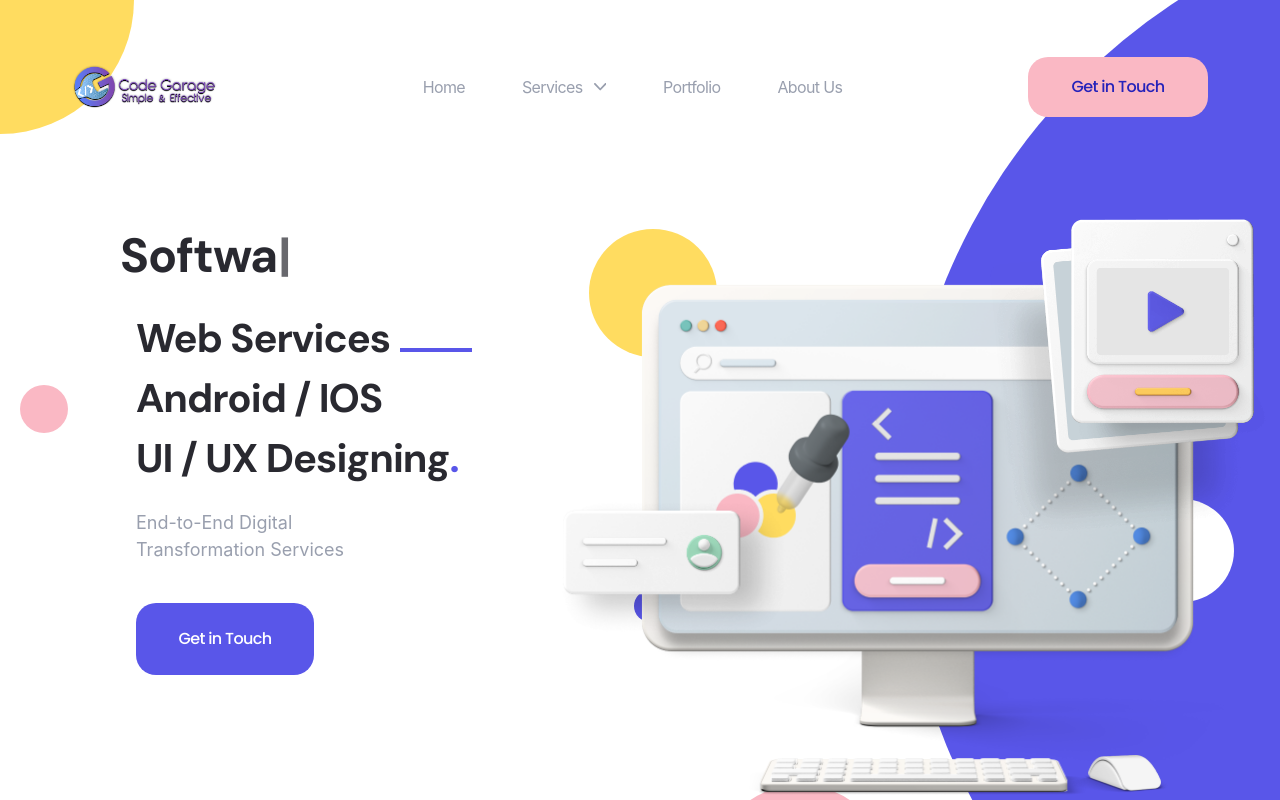
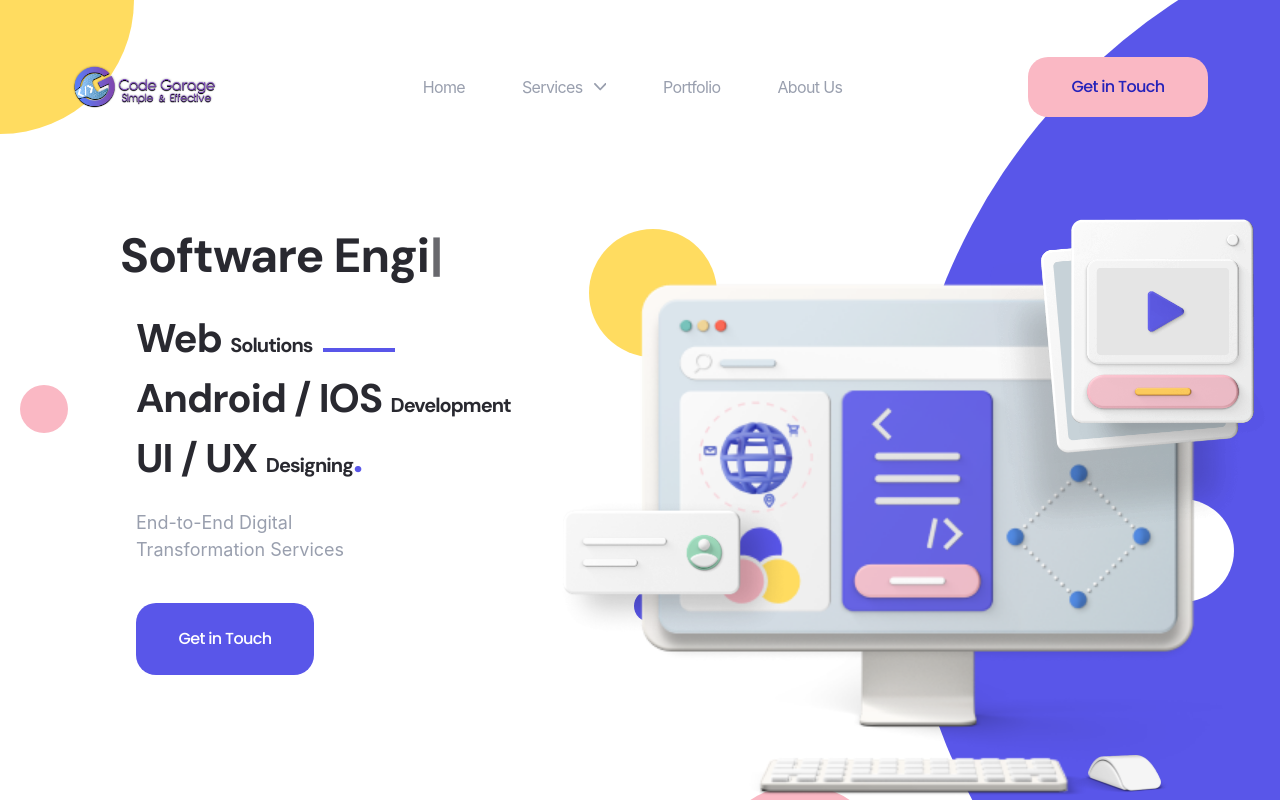
Before and after one commit to codeaffairs729/website_client, a Next.js app: page /main in a window 1280 px wide. Shown: the top 800 px of the page. Built offline with nearby package versions, Linux system fonts and the light colour scheme; no server answers; what react-google-recaptcha-v3 would draw is missing.

Commit message:
Updated UI.

```diff
--- a/pages/access.js
+++ b/pages/access.js
@@ -11,7 +11,7 @@ const Access = () => {
                 {/* <img className="access__pic connect__pic" src="images/connect.png" alt="" /> */}
                 <img className="access__pic sphere__pic sphere-floating" src="images/Sphere.png" alt="" />
                 <img className="access-azure-cloud sphere-floating" src="images/azure.png" alt="" />
-                <img className="access-heading" src="images/Cloud Services.png" alt="" />
+                <img className="access-heading" src="images/Cloud_Management.png" alt="" />
                 {/* <h2 className="access-heading" >Cloud Services</h2> */}
                 {/* <img className="access__pic" src="images/connect.svg" alt="" /> */}
               </div>
--- a/pages/index.js
+++ b/pages/index.js
@@ -32,16 +32,16 @@ export default function Home() {
           <img className="whatsapp-btn" src="images/WhatsApp.png" alt="" />
         </a>
         <Main />
+        <Package />
         {/* <Features /> */}
         <Work />
         <Layouts />
         <Access />
         <Design />
         <Teams />
-        <Package />
 
-        {/* <Like />
-        <Plan />
+        <Like />
+        {/* <Plan />
         <Speed />
         <Demo />
         <Details />
--- a/pages/main.js
+++ b/pages/main.js
@@ -15,7 +15,7 @@ const Main = () => {
                                 {/* 'Development', 'Software Engineering', 'Designing', 'App Monitoring', 'Web Solutions', 'Mobile Solutions', 'CRM Solutions', 'CMS Solutions', 'Cloud Services', 'Tech Consulting' */}
                                     <Typewriter
                                         options={{
-                                            strings: ['Development', 'Software Engineering', 'Designing', 'App Monitoring', 'CRM Solutions', 'CMS Solutions', 'Cloud Services', 'Tech Consulting'],
+                                            strings: ['Software Engineering', 'App Monitoring', 'CRM Solutions', 'CMS Solutions', 'App Deployment', 'Tech Consulting', 'Cloud Management'],
                                             autoStart: true,
                                             loop: true,
                                         }}
@@ -25,18 +25,18 @@ const Main = () => {
                             <span className="title__box">
                                 <span className="title__text ms-3" >
                                     <span className="title__line" >
-                                        Web Services
+                                        Web <span className='main-subheadings-span' >Solutions</span>
                                     </span>
+                                </span>
+                            </span>
+                            <span className="title__box main-android-title-box">
+                                <span className="title__text ms-3 main-android-title-text" >
+                                    Android / IOS <span className='main-subheadings-span' >Development</span>
                                 </span>
                             </span>
                             <span className="title__box">
                                 <span className="title__text ms-3" >
-                                    Android / IOS
-                                </span>
-                            </span>
-                            <span className="title__box">
-                                <span className="title__text ms-3" >
-                                    UI / UX Designing
+                                    UI / UX <span className='main-subheadings-span' >Designing</span>
                                     <span className="title__color">.</span>
                                 </span>
                             </span>
@@ -78,7 +78,7 @@ const Main = () => {
                             <img className="main__pic js-parallax" data-scale="1.5" data-orientation="up" src="img/main-pic-2.png" alt="" />
                         </div> */}
                         <div className="main__preview">
-                            <img className="main__pic" src="images/main-pic-3.png" alt="" />
+                            <img className="main__pic" src="images/desktop-asset.png" alt="" />
                         </div>
                     </div>
                     <div className="main__circles">
--- a/styles/globals.css
+++ b/styles/globals.css
@@ -589,7 +589,15 @@ a {
 }
 
 .main-subheadings-span {
-  font-size: 25px;
+  font-size: 20px;
+}
+
+.main-android-title-box {
+  display: inline;
+}
+
+.main-android-title-text {
+  width: max-content;
 }
 /* Main Component CSS End */
 
```
Also changed, not shown: public/images/Cloud_Management.png (added), public/images/desktop-asset.png (added).
